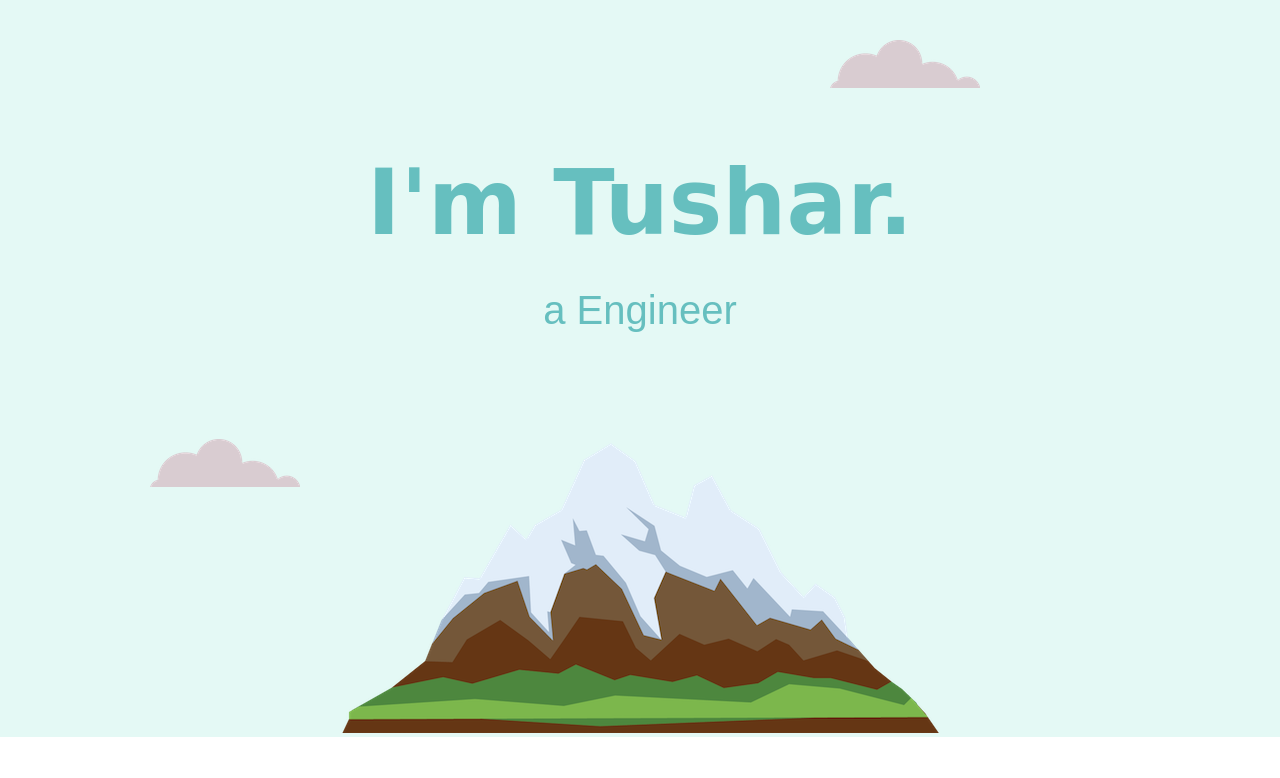
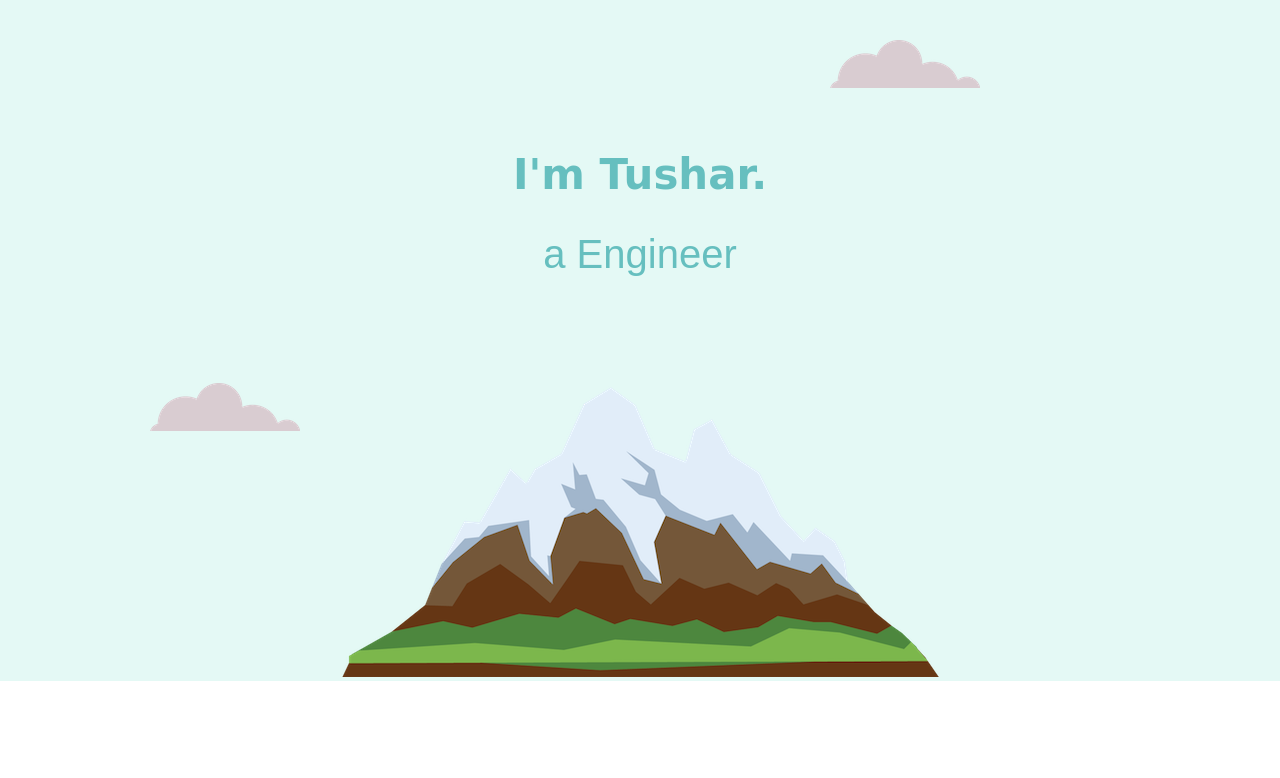
Before and after one commit to gargtushar83/CSS-site, a plain HTML site: page CSS-My site/index.html in a window 1280 px wide. Shown: the top 778 px of the page. Drawn offline with Linux system fonts and the light colour scheme; a web font is replaced by a local one.

Commit message:
Update st.css

```diff
--- a/CSS-My site/css/st.css
+++ b/CSS-My site/css/st.css
@@ -7,7 +7,7 @@ body {
 
   h1 {
     color: #66BFBF;
-    font-size: 5.625rem;
+    font-size: 2.62rem;
     margin: 50px auto 0 auto;
     font-family: 'Sacramento', cursive;
   }
```
